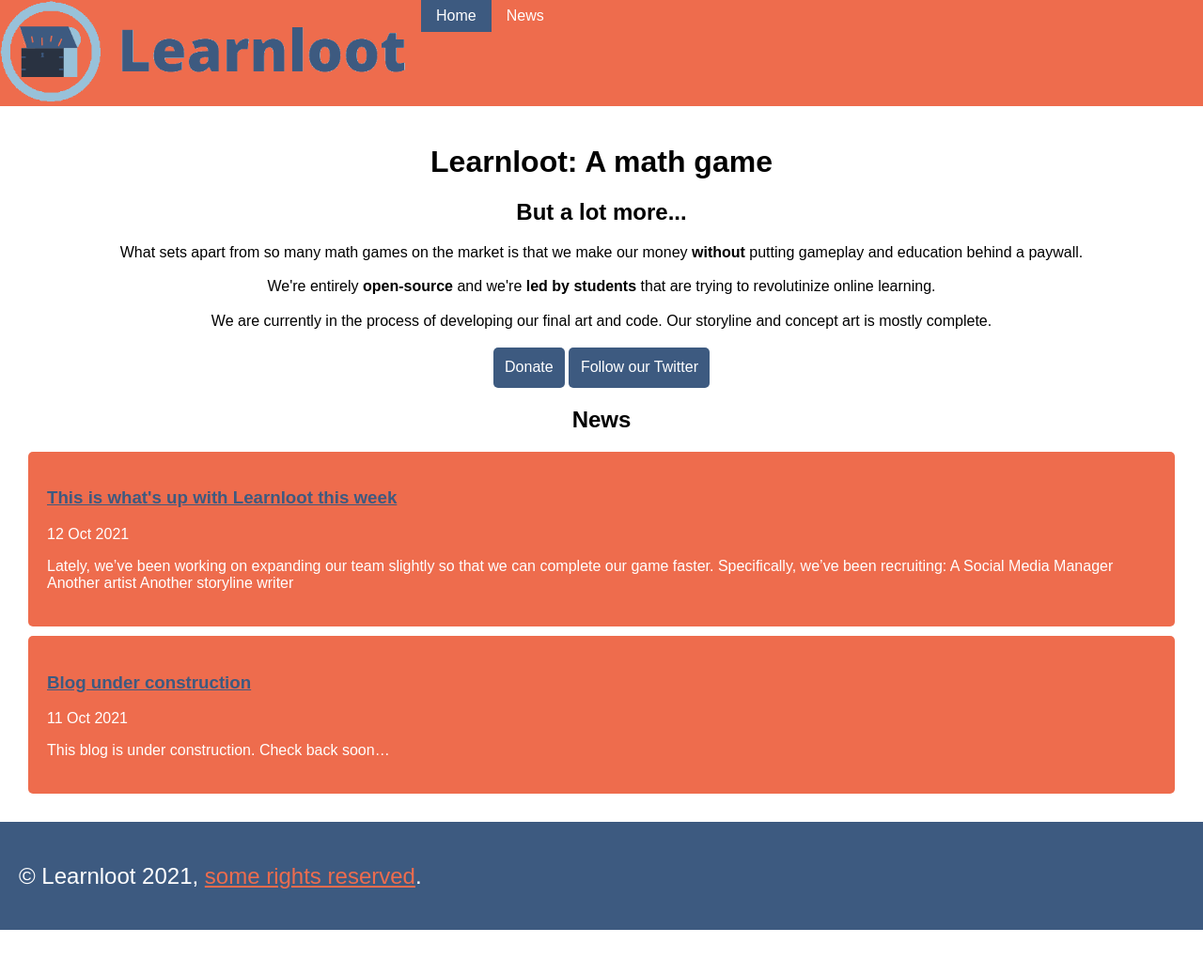
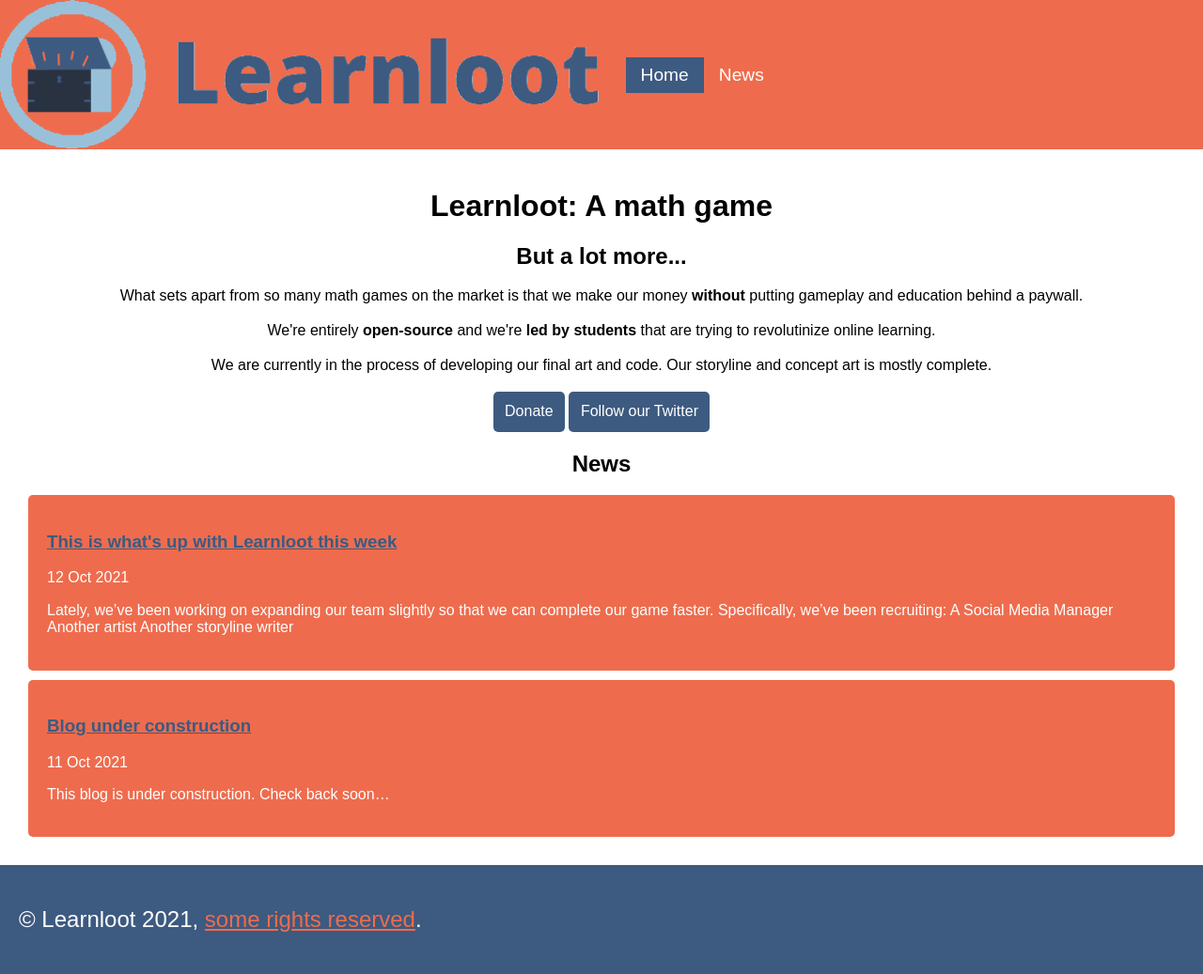
Before and after one commit to Learnloot/learnloot.github.io, a Jekyll site: the page built from README.md, in a window 1280 px wide. Shown: the whole page at 94% size. Built offline with Jekyll 4.4.1, drawn with Linux system fonts in a browser that asks for light colours; nearby versions of some CDN libraries; our own code applies the rules of GitHub Pages for plain Markdown files; before the commit the page ends 990 px from its top, so only the background shows below that.

Commit message:
fix stuff

```diff
--- a/_includes/header.html
+++ b/_includes/header.html
@@ -1,5 +1,5 @@
 <nav>
-  <img src="/assets/Learnloot Header Logo.png" alt='Learnloot logo and the text "Learnloot" next to it' style="float: left;" width="35%" height="35%" onclick="location.href = location.origin">
+  <img src="/assets/Learnloot Header Logo.png" alt='Learnloot logo and the text "Learnloot" next to it' style="float: left;" width="50%" height="auto" onclick="location.href = location.origin">
   <ul>
     {% for item in site.data.navigation %}
       <li>
--- a/assets/style.css
+++ b/assets/style.css
@@ -24,12 +24,17 @@ body {
   nav, nav > ul {
     margin: 0;
     padding: 0;
+    display: flex;
+    vertical-align: middle;
+    align-items: center;
   }
 
   nav > ul {
     list-style-type: none;
     width: fit-content;
     display: inline;
+    margin-left: 2%;
+    font-size: larger;
   }
 
   nav li {
```
Also changed, not shown: assets/Learnloot Header Logo.png.
